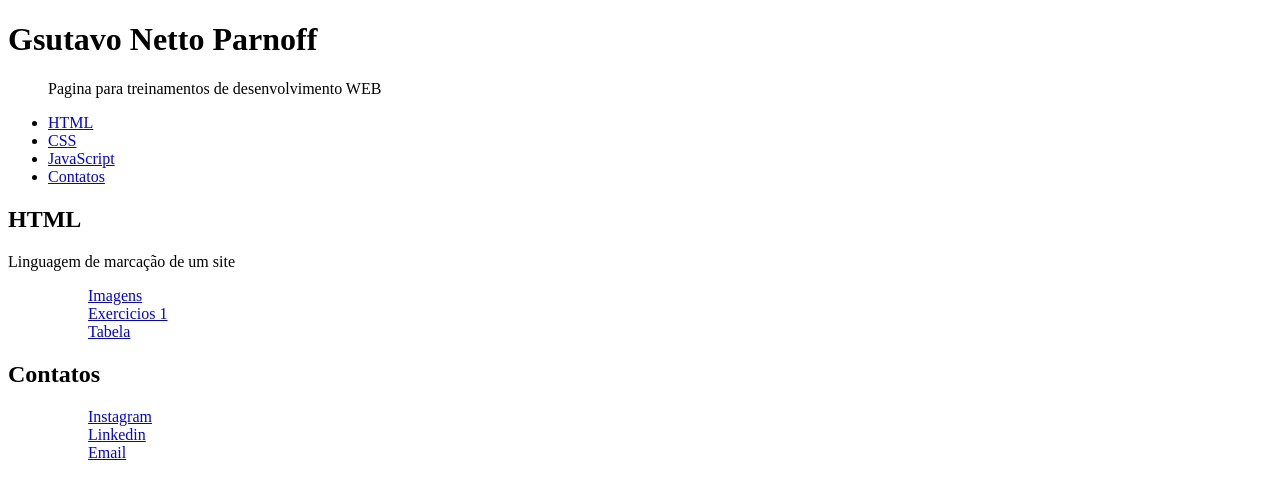
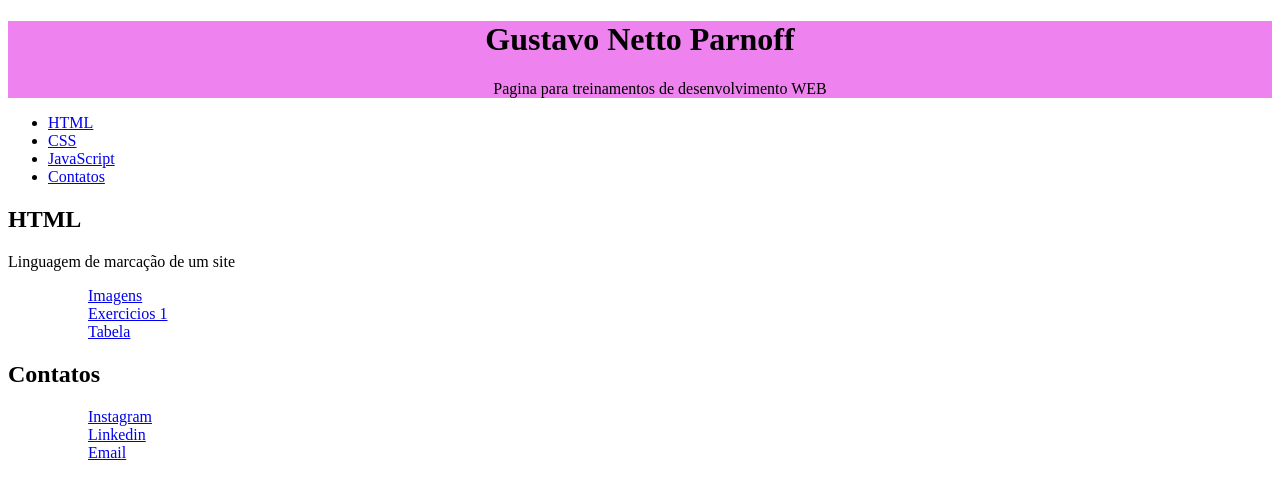
Before and after one commit to GustavoNParnoff/Webdemo, a plain HTML site: page index.html in a window 1280 px wide. Drawn offline with Linux system fonts and the light colour scheme.

Commit message:
:pencil: Update Implementation CSS

```diff
--- a/index.html
+++ b/index.html
@@ -2,16 +2,17 @@
 <html lang="pt-br">
     <head>
         <meta charSet="utf-8"/>
-
+        <link rel="stylesheet" href="style.css">
         <meta name="viewport" content="width=device-width, initial-scale=1.0">
         <meta name="author" content="Gustavo Netto Parnoff">
         <meta name="description" content="Site criado para treinamento de desenvolvimento Web">
         <Title>Gustavo Parnoff</title>
     </head>
     <Body>
-        <h1>Gsutavo Netto Parnoff</h1>
-        <dd>Pagina para treinamentos de desenvolvimento WEB</dd>
-
+        <div id="container">
+            <h1>Gustavo Netto Parnoff</h1>
+            <dd>Pagina para treinamentos de desenvolvimento WEB</dd>
+        </div>
 
         <ul>
             <li><a href="#HTML">HTML</a></li>
--- /dev/null
+++ b/style.css
@@ -0,0 +1,5 @@
+#container, h1{
+    background: violet center;
+    width: 100%;
+    text-align: center;
+}
```
